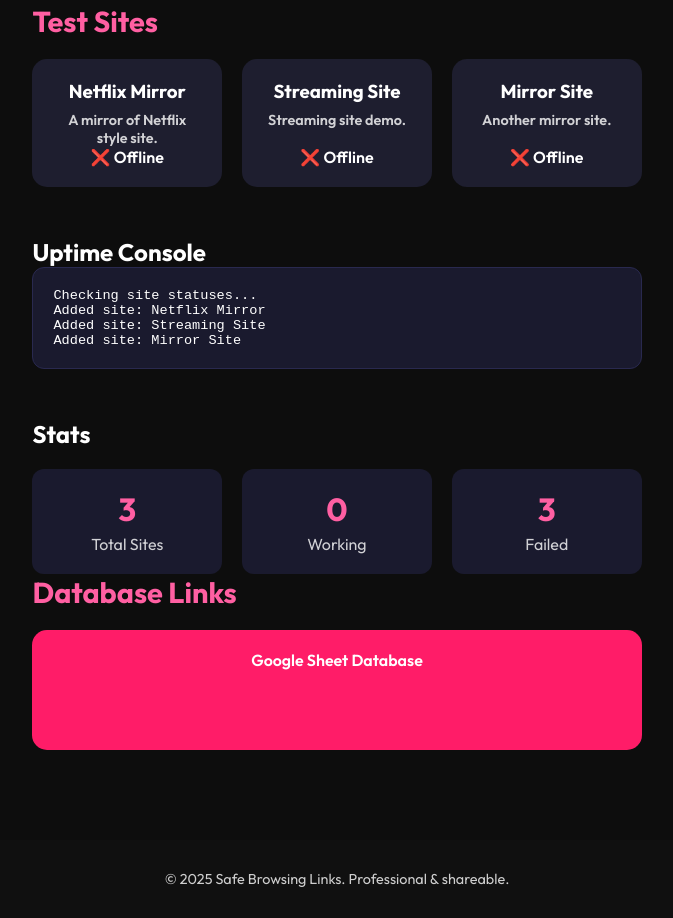
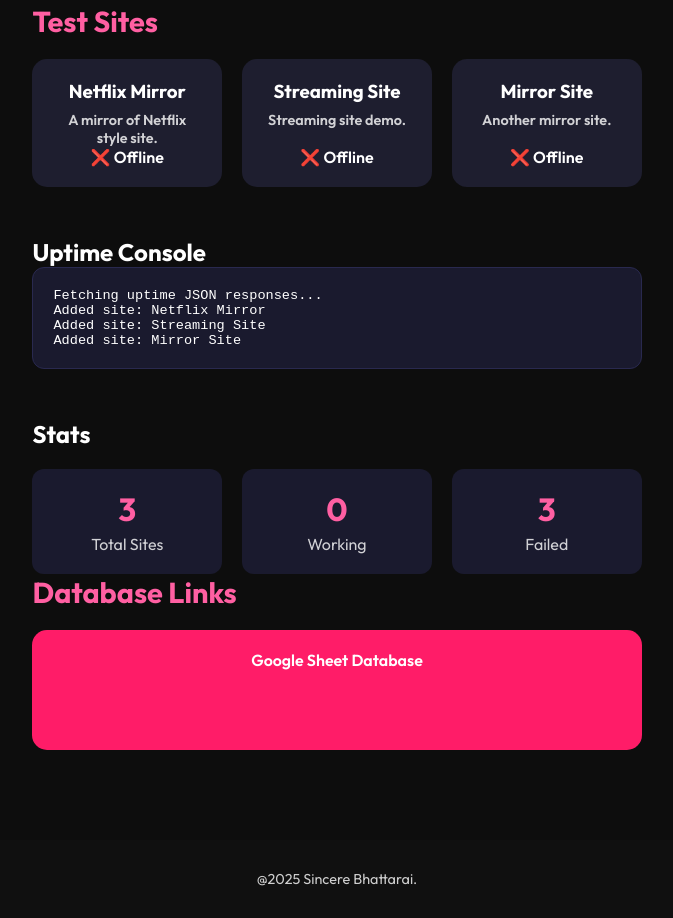
Before and after one commit to VoidX3D/Demo-Repo, a plain HTML site: page index.html in a window 1280 px wide. Shown: the part 221-1139 px from the top of the page, without its empty margins (303-976 px from the left). Drawn offline with Linux system fonts and the light colour scheme; no server answers.

Commit message:
Update index.html

```diff
--- a/index.html
+++ b/index.html
@@ -17,14 +17,14 @@
     <section class="cards-section">
       <h2>Test Sites</h2>
       <div class="cards-container" id="cardsContainer">
-        <!-- Cards will be injected via JS -->
+        <!-- Cards injected by JS -->
       </div>
     </section>
 
     <section class="console-section">
       <h2>Uptime Console</h2>
       <div class="console" id="console">
-        <p>Checking site statuses...</p>
+        <p>Fetching uptime JSON responses...</p>
       </div>
     </section>
 
@@ -57,7 +57,7 @@
   </main>
 
   <footer class="footer">
-    <p>© 2025 Safe Browsing Links. Professional & shareable.</p>
+    <p>@2025 Sincere Bhattarai.</p>
   </footer>
 
   <script src="script.js"></script>
```
